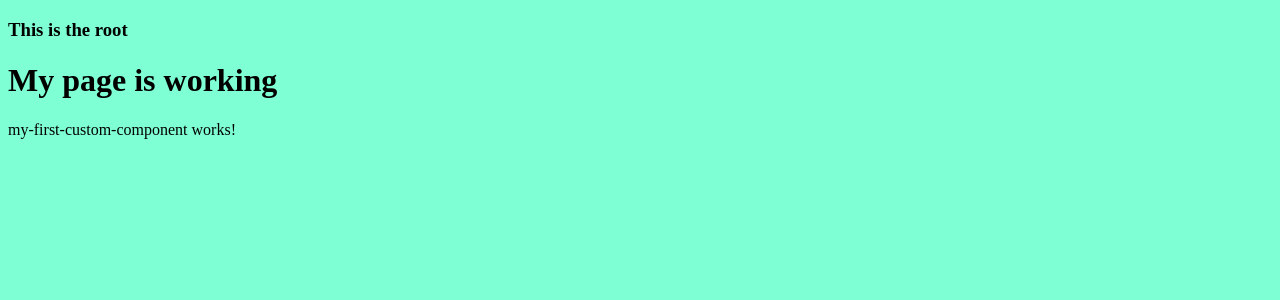
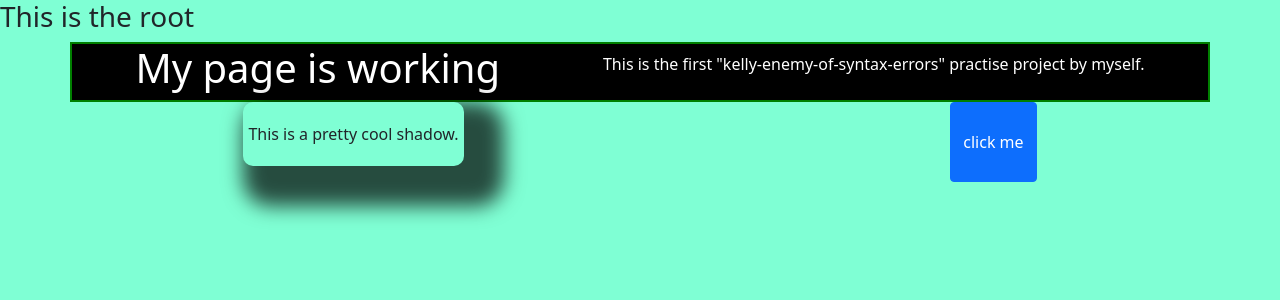
Before and after one commit to KellyKiiru/enemy-of-syntax-errors, an Angular app: page / in a window 1280 px wide. Shown: the top 300 px of the page. Built offline with nearby package versions, Linux system fonts and the light colour scheme.

Commit message:
add basic styling and downloaded bootstrap

```diff
--- a/angular.json
+++ b/angular.json
@@ -27,6 +27,7 @@
               "src/assets"
             ],
             "styles": [
+              "./node_modules/bootstrap/dist/css/bootstrap.min.css",
               "src/styles.css"
             ],
             "scripts": []
--- a/package.json
+++ b/package.json
@@ -18,6 +18,8 @@
     "@angular/platform-browser": "~13.3.0",
     "@angular/platform-browser-dynamic": "~13.3.0",
     "@angular/router": "~13.3.0",
+    "bootstrap": "^5.1.3",
+    "jquery": "^3.6.0",
     "rxjs": "~7.5.0",
     "tslib": "^2.3.0",
     "zone.js": "~0.11.4"
--- a/src/app/app.component.css
+++ b/src/app/app.component.css
@@ -0,0 +1,16 @@
+*{
+    display: flex;
+    justify-content: space-around;
+
+}
+
+div{
+    background-color: black;
+    color: white;
+    border: 2px solid green;
+    display: flex;
+    justify-content: baseline;
+}
+p{
+    align-items: center;
+}
--- a/src/app/app.component.html
+++ b/src/app/app.component.html
@@ -1,3 +1,5 @@
-<h1> My page is working</h1>
-
+<div class="container">
+    <h1> My page is working</h1>
+    <p >This is the first "{{title}}" practise project by myself.</p>
+</div>
 <app-my-first-custom-component></app-my-first-custom-component>
--- a/src/app/my-first-custom-component/my-first-custom-component.component.css
+++ b/src/app/my-first-custom-component/my-first-custom-component.component.css
@@ -0,0 +1,6 @@
+p{
+    padding: 20px 5px;
+    border-radius: 10px;
+    box-shadow: 20px 20px 20px 20px rgba(0,0, 0,0.7);
+    width: fit-content;
+}
--- a/src/app/my-first-custom-component/my-first-custom-component.component.html
+++ b/src/app/my-first-custom-component/my-first-custom-component.component.html
@@ -1 +1,3 @@
-<p>my-first-custom-component works!</p>
+<p>This is a pretty cool shadow. </p>
+
+<button class=" btn btn-primary"> click me</button>
```
Also changed, not shown: 1 other file (tests, documents, lock files or other folders).
